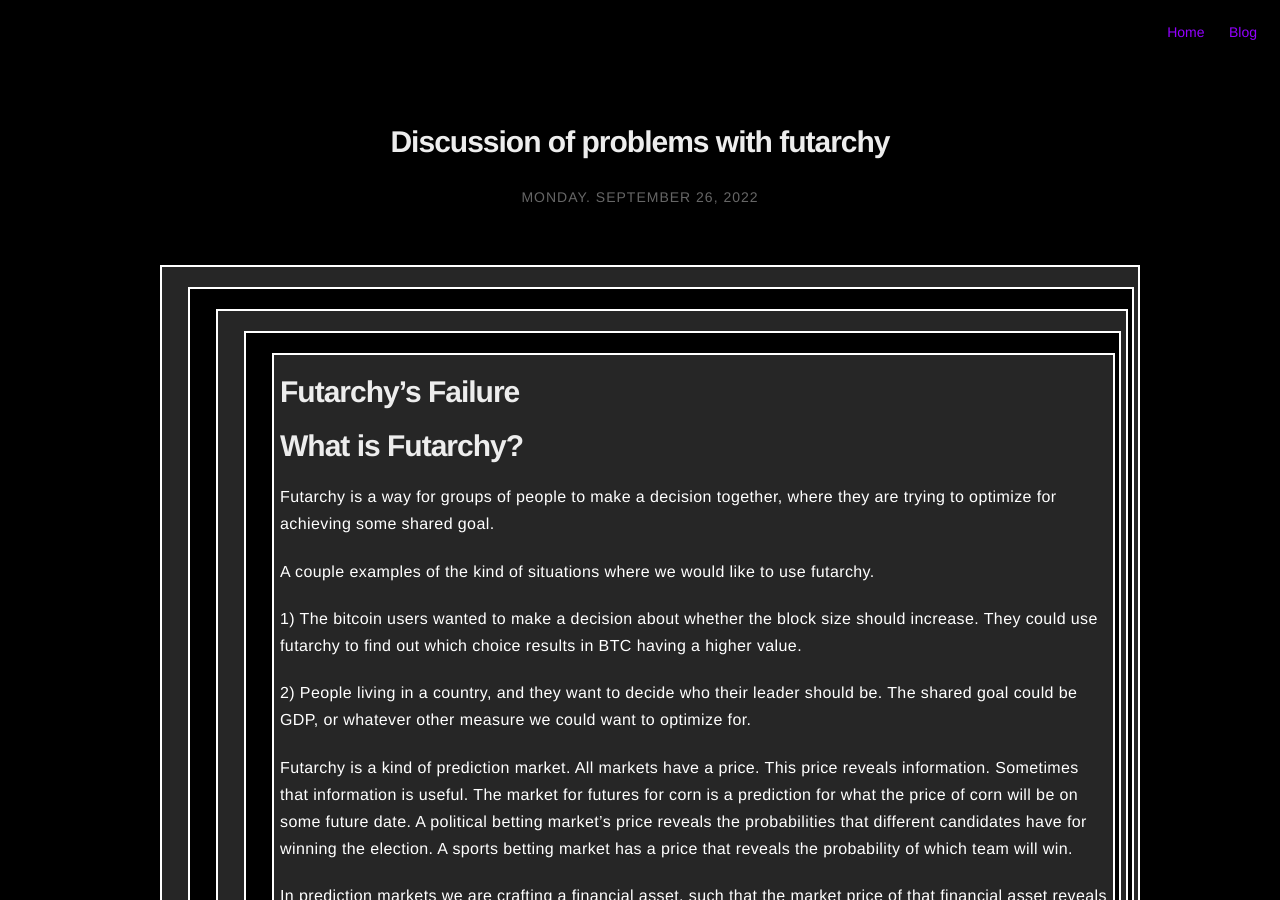
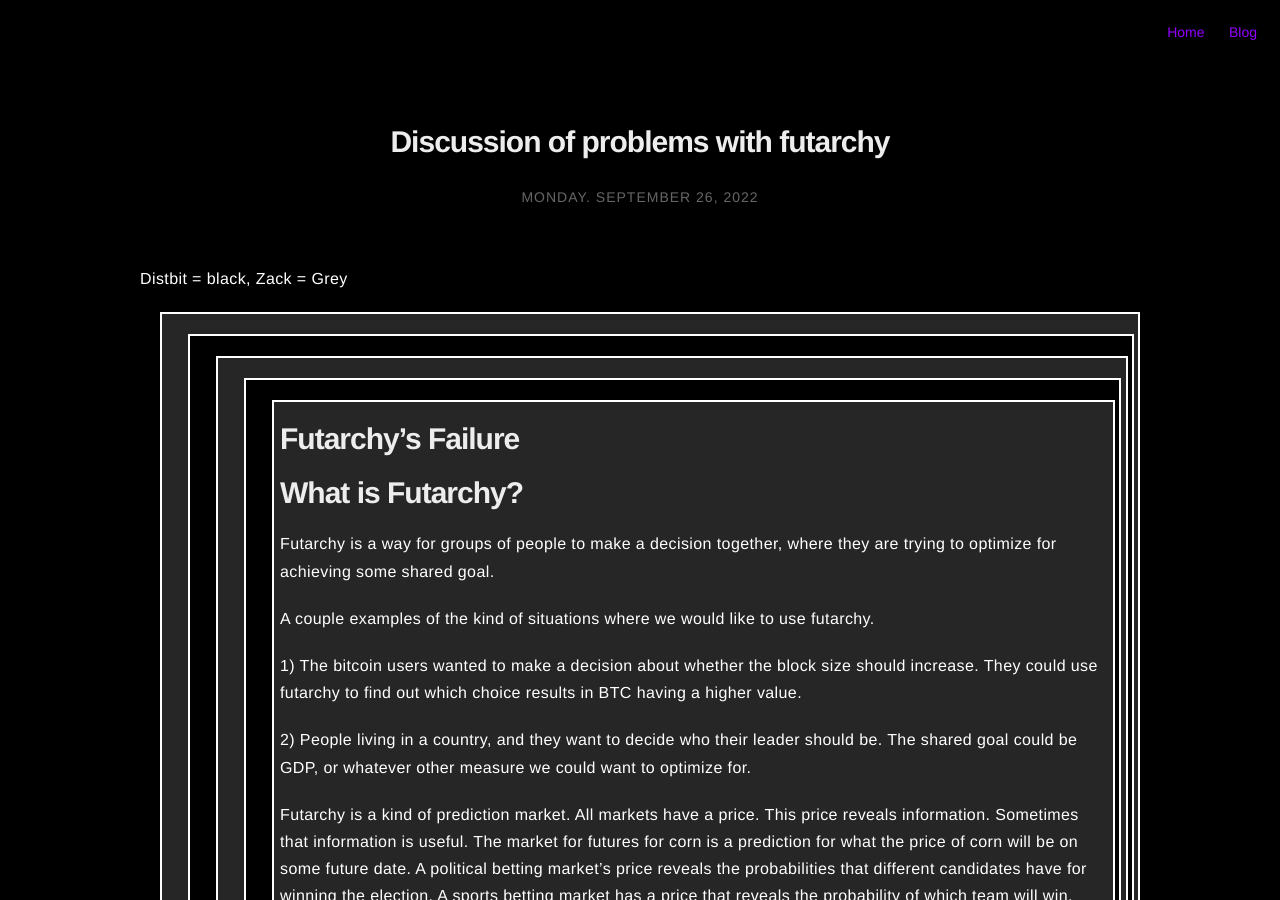
Before and after one commit to distbit0/distbit.xyz, a Jekyll site: the page built from _posts/2022-09-26-discussion-of-problems-with-futarchy.md, in a window 1280 px wide and 900 px high. Built offline with Jekyll 4.4.1, drawn with Linux system fonts in a browser that asks for light colours; nearby versions of some CDN libraries; comment, search, counter and statistics services are not loaded.

```diff
--- a/_posts/2022-09-26-discussion-of-problems-with-futarchy.md
+++ b/_posts/2022-09-26-discussion-of-problems-with-futarchy.md
@@ -8,6 +8,8 @@ author: distbit
 description: An on-going discussion with @zack_bitcoin about the security of Futarchy against price manipulation attacks
 articleUrl: https://distbit.xyz/Discussion-of-problems-with-futarchy
 ---
+
+Distbit = black, Zack = Grey
 
 >>>>>Futarchy's Failure
 >>>>>==============
```
